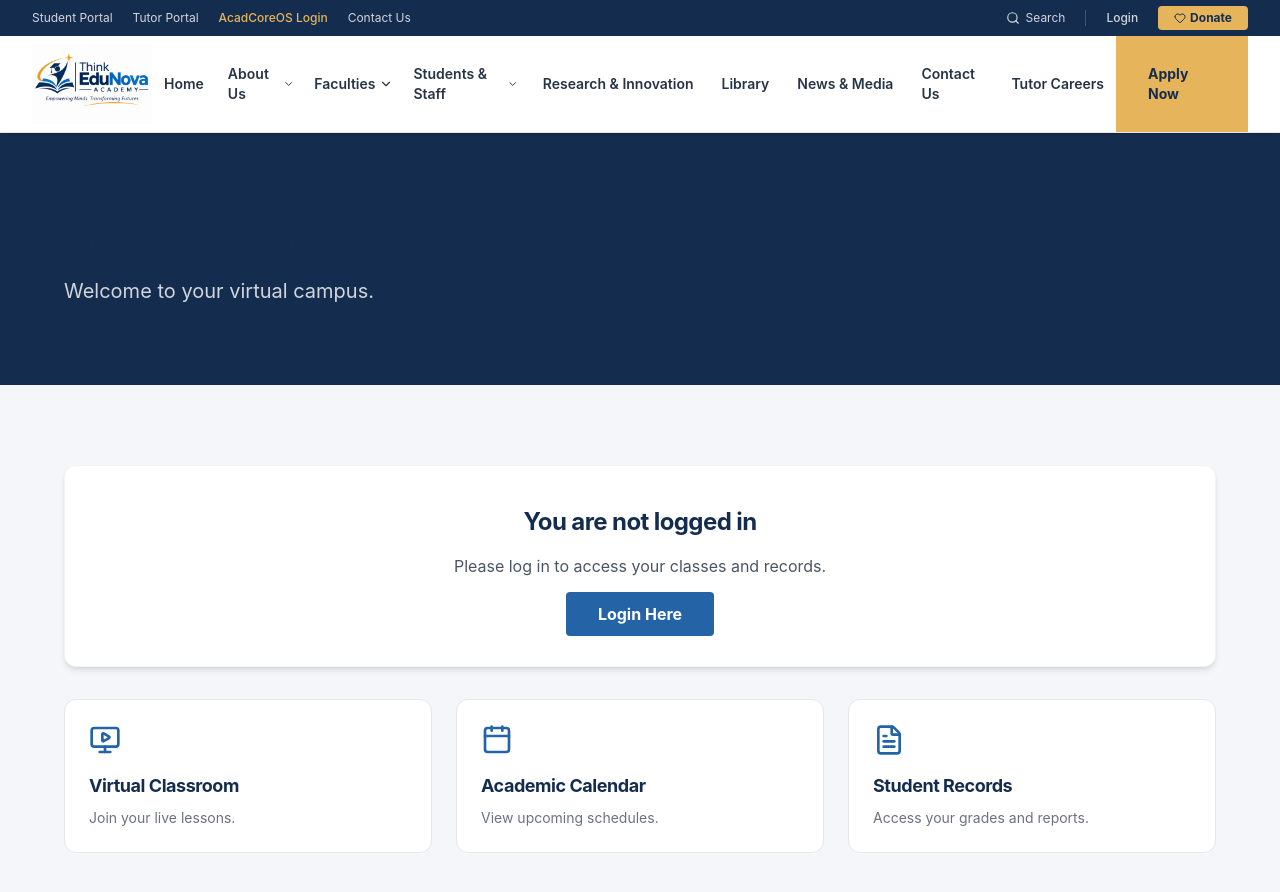
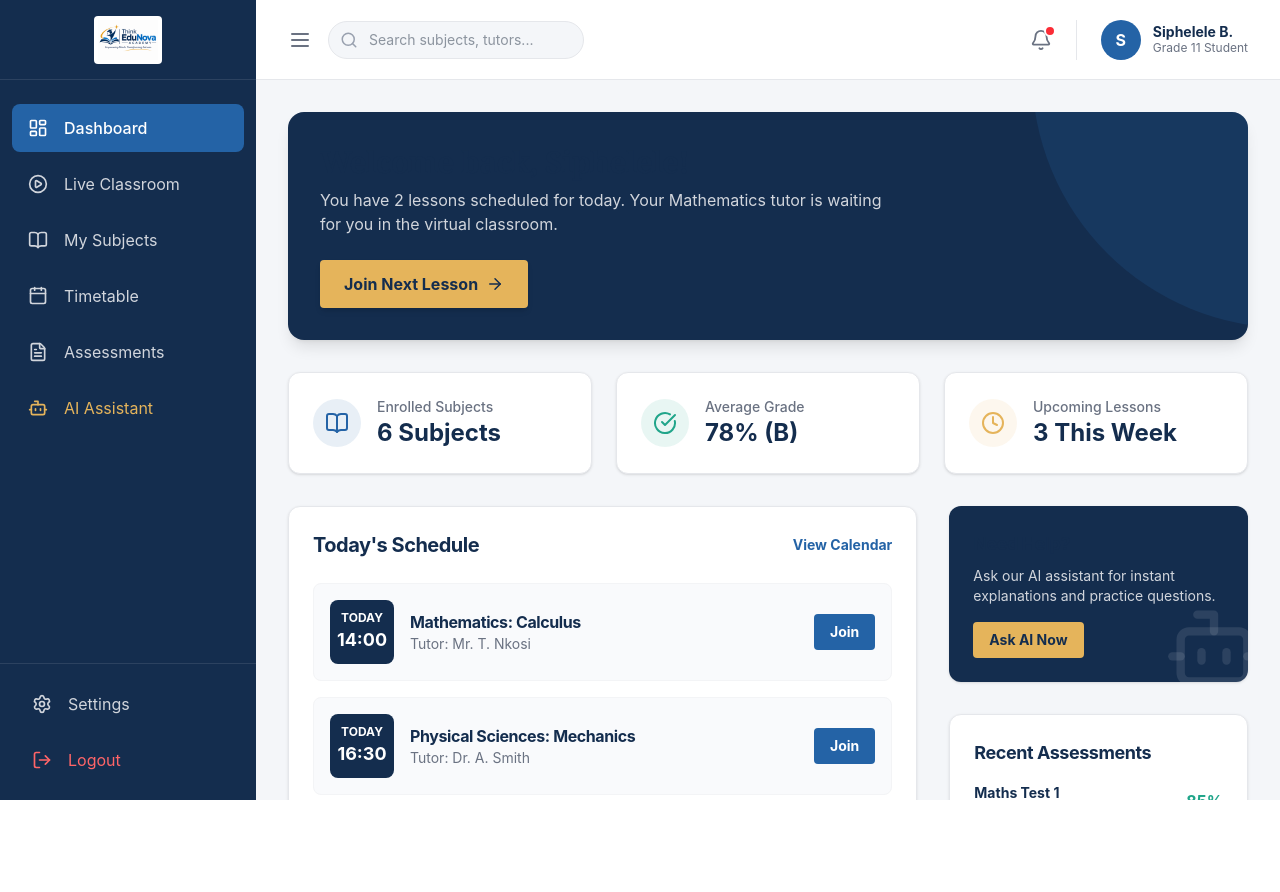
Before and after one commit to maiselakn-lab/edunova-academy, a Next.js app: page /portal/student in a window 1280 px wide. Shown: the top 892 px of the page. After the commit the page ends 800 px from the top, so only its background shows below. Built offline with nearby package versions, Linux system fonts and the light colour scheme; a web font is replaced by a local one.

Commit message:
feat: build student portal dashboard layout

```diff
--- a/app/portal/student/page.tsx
+++ b/app/portal/student/page.tsx
@@ -1,41 +1,208 @@
+"use client";
+
 import Link from 'next/link';
-import PublicNavbar from '@/components/layout/PublicNavbar';
-import { MonitorPlay, Calendar, FileText, ArrowRight } from 'lucide-react';
+import { useState } from 'react';
+import {
+  LayoutDashboard, BookOpen, Calendar, FileText, Bot, Settings,
+  LogOut, Bell, Search, PlayCircle, Clock, CheckCircle, ArrowRight
+} from 'lucide-react';
 
-export default function StudentPortalMock() {
+export default function StudentDashboard() {
+  const [sidebarOpen, setSidebarOpen] = useState(true);
+
   return (
-    <div className="flex flex-col min-h-screen bg-brand-grey">
-      <PublicNavbar />
-      <section className="bg-brand-navy py-20 text-white">
-        <div className="max-w-[1400px] mx-auto px-6 sm:px-12 lg:px-16">
-          <h1 className="text-4xl md:text-5xl font-serif font-bold mb-4">Student Portal</h1>
-          <p className="text-xl text-gray-300">Welcome to your virtual campus.</p>
-        </div>
-      </section>
-      <section className="py-20 max-w-[1400px] mx-auto px-6 sm:px-12 lg:px-16 w-full">
-        <div className="bg-white p-10 rounded-xl shadow-md border border-gray-100 mb-8 text-center">
-          <h2 className="text-2xl font-bold text-brand-navy mb-4">You are not logged in</h2>
-          <p className="text-gray-600 mb-6">Please log in to access your classes and records.</p>
-          <Link href="/login" className="bg-brand-royal text-white px-8 py-3 rounded font-bold hover:bg-blue-700">Login Here</Link>
-        </div>
-        <div className="grid md:grid-cols-3 gap-6">
-          <Link href="/portal/classroom" className="bg-white p-6 rounded-xl border border-gray-200 hover:border-brand-royal hover:shadow-md transition-all">
-            <MonitorPlay className="text-brand-royal mb-4" size={32} />
-            <h3 className="font-bold text-lg text-brand-navy">Virtual Classroom</h3>
-            <p className="text-sm text-gray-500 mt-2">Join your live lessons.</p>
-          </Link>
-          <Link href="/calendar" className="bg-white p-6 rounded-xl border border-gray-200 hover:border-brand-royal hover:shadow-md transition-all">
-            <Calendar className="text-brand-royal mb-4" size={32} />
-            <h3 className="font-bold text-lg text-brand-navy">Academic Calendar</h3>
-            <p className="text-sm text-gray-500 mt-2">View upcoming schedules.</p>
-          </Link>
-          <Link href="/portal/records" className="bg-white p-6 rounded-xl border border-gray-200 hover:border-brand-royal hover:shadow-md transition-all">
-            <FileText className="text-brand-royal mb-4" size={32} />
-            <h3 className="font-bold text-lg text-brand-navy">Student Records</h3>
-            <p className="text-sm text-gray-500 mt-2">Access your grades and reports.</p>
+    <div className="flex h-screen bg-brand-grey overflow-hidden">
+
+      {/* Sidebar */}
+      <aside className={`${sidebarOpen ? 'w-64' : 'w-20'} bg-brand-navy text-white flex flex-col transition-all duration-300 shrink-0`}>
+        <div className="h-20 flex items-center justify-center border-b border-white/10 px-4">
+          <Link href="/">
+            <img src="/logo.png" alt="EduNova" className={`${sidebarOpen ? 'h-12' : 'h-8'} w-auto object-contain bg-white rounded p-1`} />
           </Link>
         </div>
-      </section>
+
+        <nav className="flex-grow py-6 space-y-2 px-3 overflow-y-auto">
+          <Link href="/portal/student" className="flex items-center gap-4 px-4 py-3 bg-brand-royal rounded-lg font-medium transition-colors">
+            <LayoutDashboard size={20} />
+            {sidebarOpen && <span>Dashboard</span>}
+          </Link>
+          <Link href="/portal/classroom" className="flex items-center gap-4 px-4 py-3 hover:bg-white/10 rounded-lg text-gray-300 transition-colors">
+            <PlayCircle size={20} />
+            {sidebarOpen && <span>Live Classroom</span>}
+          </Link>
+          <Link href="/portal/courses" className="flex items-center gap-4 px-4 py-3 hover:bg-white/10 rounded-lg text-gray-300 transition-colors">
+            <BookOpen size={20} />
+            {sidebarOpen && <span>My Subjects</span>}
+          </Link>
+          <Link href="/portal/calendar" className="flex items-center gap-4 px-4 py-3 hover:bg-white/10 rounded-lg text-gray-300 transition-colors">
+            <Calendar size={20} />
+            {sidebarOpen && <span>Timetable</span>}
+          </Link>
+          <Link href="/portal/assessments" className="flex items-center gap-4 px-4 py-3 hover:bg-white/10 rounded-lg text-gray-300 transition-colors">
+            <FileText size={20} />
+            {sidebarOpen && <span>Assessments</span>}
+          </Link>
+          <Link href="/ai-assistant" className="flex items-center gap-4 px-4 py-3 hover:bg-white/10 rounded-lg text-brand-gold transition-colors">
+            <Bot size={20} />
+            {sidebarOpen && <span>AI Assistant</span>}
+          </Link>
+        </nav>
+
+        <div className="p-4 border-t border-white/10 space-y-2">
+          <Link href="/portal/settings" className="flex items-center gap-4 px-4 py-3 hover:bg-white/10 rounded-lg text-gray-300 transition-colors">
+            <Settings size={20} />
+            {sidebarOpen && <span>Settings</span>}
+          </Link>
+          <Link href="/login" className="flex items-center gap-4 px-4 py-3 hover:bg-red-500/20 text-red-400 rounded-lg transition-colors">
+            <LogOut size={20} />
+            {sidebarOpen && <span>Logout</span>}
+          </Link>
+        </div>
+      </aside>
+
+      {/* Main Content Area */}
+      <main className="flex-grow flex flex-col h-screen overflow-hidden">
+
+        {/* Top Header */}
+        <header className="h-20 bg-white border-b border-gray-200 flex items-center justify-between px-8 shrink-0">
+          <div className="flex items-center gap-4">
+            <button onClick={() => setSidebarOpen(!sidebarOpen)} className="text-gray-500 hover:text-brand-navy">
+              <svg className="w-6 h-6" fill="none" stroke="currentColor" viewBox="0 0 24 24"><path strokeLinecap="round" strokeLinejoin="round" strokeWidth={2} d="M4 6h16M4 12h16M4 18h16" /></svg>
+            </button>
+            <div className="relative hidden md:block">
+              <Search className="absolute left-3 top-1/2 -translate-y-1/2 text-gray-400" size={18} />
+              <input type="text" placeholder="Search subjects, tutors..." className="pl-10 pr-4 py-2 bg-brand-grey border border-gray-200 rounded-full text-sm focus:outline-none focus:ring-2 focus:ring-brand-royal w-64" />
+            </div>
+          </div>
+          <div className="flex items-center gap-6">
+            <button className="relative text-gray-500 hover:text-brand-navy">
+              <Bell size={22} />
+              <span className="absolute -top-1 -right-1 w-3 h-3 bg-red-500 rounded-full border-2 border-white"></span>
+            </button>
+            <div className="flex items-center gap-3 border-l border-gray-200 pl-6">
+              <div className="w-10 h-10 bg-brand-royal text-white rounded-full flex items-center justify-center font-bold">S</div>
+              <div className="hidden md:block">
+                <p className="text-sm font-bold text-brand-navy leading-tight">Siphelele B.</p>
+                <p className="text-xs text-gray-500">Grade 11 Student</p>
+              </div>
+            </div>
+          </div>
+        </header>
+
+        {/* Dashboard Content */}
+        <div className="flex-grow overflow-y-auto p-8">
+
+          {/* Welcome Banner */}
+          <div className="bg-brand-navy rounded-2xl p-8 text-white mb-8 relative overflow-hidden shadow-lg">
+            <div className="absolute top-0 right-0 w-64 h-64 bg-brand-royal/20 rounded-bl-full -mr-10 -mt-10"></div>
+            <div className="relative z-10">
+              <h1 className="text-3xl font-serif font-bold mb-2">Welcome back, Siphelele!</h1>
+              <p className="text-gray-300 mb-6 max-w-xl">You have 2 lessons scheduled for today. Your Mathematics tutor is waiting for you in the virtual classroom.</p>
+              <Link href="/portal/classroom" className="bg-brand-gold text-brand-navy px-6 py-3 rounded-sm font-bold inline-flex items-center gap-2 hover:bg-yellow-500 transition-colors shadow-md">
+                Join Next Lesson <ArrowRight size={18} />
+              </Link>
+            </div>
+          </div>
+
+          {/* Quick Stats */}
+          <div className="grid grid-cols-1 md:grid-cols-3 gap-6 mb-8">
+            <div className="bg-white p-6 rounded-xl border border-gray-200 shadow-sm flex items-center gap-4">
+              <div className="w-12 h-12 bg-brand-royal/10 text-brand-royal rounded-full flex items-center justify-center"><BookOpen size={24} /></div>
+              <div>
+                <p className="text-sm text-gray-500 font-medium">Enrolled Subjects</p>
+                <p className="text-2xl font-bold text-brand-navy">6 Subjects</p>
+              </div>
+            </div>
+            <div className="bg-white p-6 rounded-xl border border-gray-200 shadow-sm flex items-center gap-4">
+              <div className="w-12 h-12 bg-brand-teal/10 text-brand-teal rounded-full flex items-center justify-center"><CheckCircle size={24} /></div>
+              <div>
+                <p className="text-sm text-gray-500 font-medium">Average Grade</p>
+                <p className="text-2xl font-bold text-brand-navy">78% (B)</p>
+              </div>
+            </div>
+            <div className="bg-white p-6 rounded-xl border border-gray-200 shadow-sm flex items-center gap-4">
+              <div className="w-12 h-12 bg-brand-gold/10 text-brand-gold rounded-full flex items-center justify-center"><Clock size={24} /></div>
+              <div>
+                <p className="text-sm text-gray-500 font-medium">Upcoming Lessons</p>
+                <p className="text-2xl font-bold text-brand-navy">3 This Week</p>
+              </div>
+            </div>
+          </div>
+
+          {/* Two Column Layout */}
+          <div className="grid lg:grid-cols-3 gap-8">
+
+            {/* Left Column (2/3 width) */}
+            <div className="lg:col-span-2 space-y-8">
+              <div className="bg-white rounded-xl border border-gray-200 shadow-sm p-6">
+                <div className="flex justify-between items-center mb-6">
+                  <h2 className="text-xl font-bold text-brand-navy">Today's Schedule</h2>
+                  <Link href="/portal/calendar" className="text-sm text-brand-royal font-bold hover:underline">View Calendar</Link>
+                </div>
+
+                <div className="space-y-4">
+                  {/* Lesson Item */}
+                  <div className="flex items-center gap-4 p-4 border border-gray-100 rounded-lg hover:border-brand-royal transition-colors bg-brand-grey/50">
+                    <div className="w-16 h-16 bg-brand-navy text-white rounded-lg flex flex-col items-center justify-center shrink-0">
+                      <span className="text-xs font-bold uppercase">Today</span>
+                      <span className="text-lg font-bold">14:00</span>
+                    </div>
+                    <div className="flex-grow">
+                      <h3 className="font-bold text-brand-navy">Mathematics: Calculus</h3>
+                      <p className="text-sm text-gray-500">Tutor: Mr. T. Nkosi</p>
+                    </div>
+                    <Link href="/portal/classroom" className="bg-brand-royal text-white px-4 py-2 rounded text-sm font-bold hover:bg-blue-700">Join</Link>
+                  </div>
+
+                  {/* Lesson Item */}
+                  <div className="flex items-center gap-4 p-4 border border-gray-100 rounded-lg hover:border-brand-royal transition-colors bg-brand-grey/50">
+                    <div className="w-16 h-16 bg-brand-navy text-white rounded-lg flex flex-col items-center justify-center shrink-0">
+                      <span className="text-xs font-bold uppercase">Today</span>
+                      <span className="text-lg font-bold">16:30</span>
+                    </div>
+                    <div className="flex-grow">
+                      <h3 className="font-bold text-brand-navy">Physical Sciences: Mechanics</h3>
+                      <p className="text-sm text-gray-500">Tutor: Dr. A. Smith</p>
+                    </div>
+                    <Link href="/portal/classroom" className="bg-brand-royal text-white px-4 py-2 rounded text-sm font-bold hover:bg-blue-700">Join</Link>
+                  </div>
+                </div>
+              </div>
+            </div>
+
+            {/* Right Column (1/3 width) */}
+            <div className="space-y-8">
+              <div className="bg-brand-navy rounded-xl shadow-sm p-6 text-white relative overflow-hidden">
+                <Bot className="absolute -bottom-4 -right-4 text-white/10" size={100} />
+                <h2 className="text-lg font-bold mb-2 relative z-10">Need Help?</h2>
+                <p className="text-sm text-gray-300 mb-4 relative z-10">Ask our AI assistant for instant explanations and practice questions.</p>
+                <Link href="/ai-assistant" className="bg-brand-gold text-brand-navy px-4 py-2 rounded text-sm font-bold hover:bg-yellow-500 relative z-10 inline-block">Ask AI Now</Link>
+              </div>
+
+              <div className="bg-white rounded-xl border border-gray-200 shadow-sm p-6">
+                <h2 className="text-lg font-bold text-brand-navy mb-4">Recent Assessments</h2>
+                <div className="space-y-4">
+                  <div className="flex justify-between items-center pb-3 border-b border-gray-100">
+                    <div>
+                      <p className="font-bold text-brand-navy text-sm">Maths Test 1</p>
+                      <p className="text-xs text-gray-500">Returned 2 days ago</p>
+                    </div>
+                    <span className="font-bold text-brand-teal">85%</span>
+                  </div>
+                  <div className="flex justify-between items-center pb-3 border-b border-gray-100">
+                    <div>
+                      <p className="font-bold text-brand-navy text-sm">Physics Quiz</p>
+                      <p className="text-xs text-gray-500">Returned 1 week ago</p>
+                    </div>
+                    <span className="font-bold text-brand-royal">72%</span>
+                  </div>
+                </div>
+              </div>
+            </div>
+
+          </div>
+        </div>
+      </main>
     </div>
   );
 }
```
